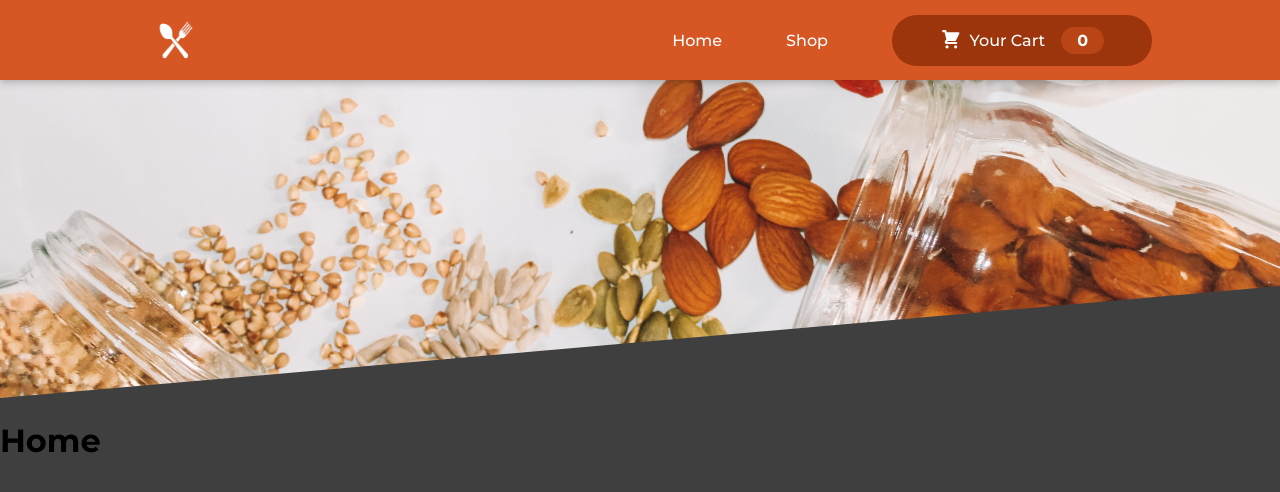
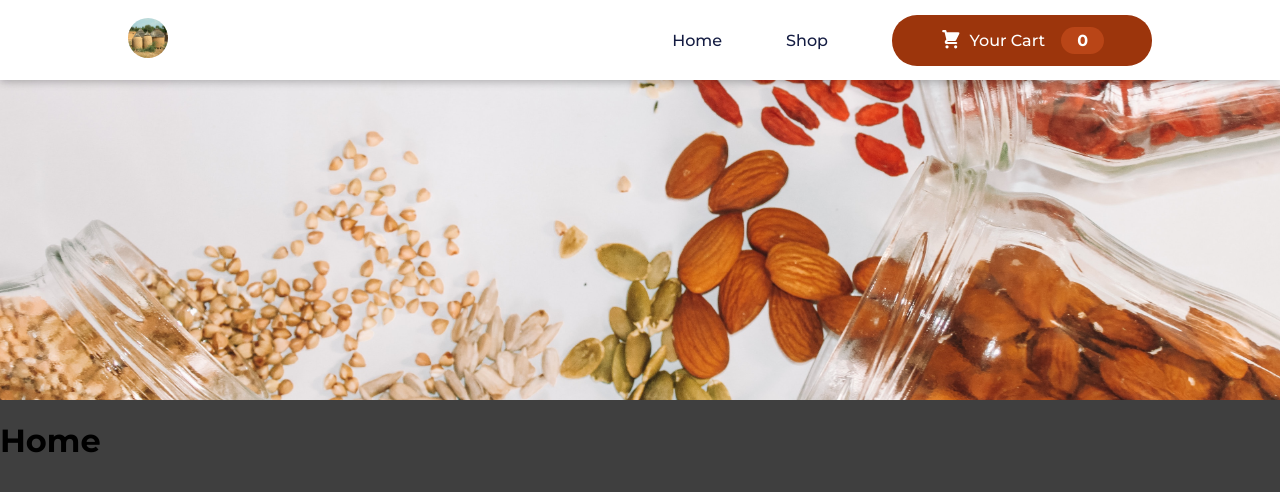
Before and after one commit to Amen-Musingarimi/dura-frontend, a React (Create React App) app: page / in a window 1280 px wide. Shown: the top 492 px of the page. Built offline with nearby package versions, Linux system fonts and the light colour scheme.

Commit message:
Fix nav links

```diff
--- a/src/components/Layout/Header.js
+++ b/src/components/Layout/Header.js
@@ -1,11 +1,11 @@
 import React, { Fragment, useState, useEffect } from 'react';
 import { useDispatch, useSelector } from 'react-redux';
-import { NavLink } from 'react-router-dom';
+import { Link, NavLink } from 'react-router-dom';
 import { FaBars, FaTimes } from 'react-icons/fa';
 import { toggleNav } from '../../redux/navBarSlice';
 import HeaderCartButton from './HeaderCartButton';
 import mealsImage from '../../assets/grain.jpg';
-import logo from '../../assets/logo.png';
+import logo from '../../assets/dura.jpg';
 import classes from './Header.module.css';
 
 const Header = (props) => {
@@ -48,7 +48,9 @@ const Header = (props) => {
   return (
     <Fragment>
       <header className={classes.header}>
-        <img src={logo} alt="logoImage" className={classes.logo} />
+        <Link to="/" exact={true}>
+          <img src={logo} alt="logoImage" className={classes.logo} />
+        </Link>
         <nav style={isMobile ? navStyle : {}} className={classes.nav}>
           <NavLink
             to="/"
--- a/src/components/Layout/Header.module.css
+++ b/src/components/Layout/Header.module.css
@@ -1,11 +1,13 @@
+@import url('https://fonts.googleapis.com/css2?family=Tangerine:wght@400;700&display=swap');
+
 .header {
   position: fixed;
   top: 0;
   left: 0;
   width: 100%;
   height: 5rem;
-  background-color: #d65624;
-  color: white;
+  background-color: #fff;
+  color: #141c42;
   display: flex;
   justify-content: space-between;
   align-items: center;
@@ -23,7 +25,7 @@
 }
 
 .header nav a {
-  color: #fff;
+  color: #141c42;
   font-weight: 500;
   font-size: 1rem;
   text-decoration: none;
@@ -41,8 +43,9 @@
 }
 
 .logo {
-  height: 6rem;
-  width: 6rem;
+  height: 2.5rem;
+  width: 2.5rem;
+  border-radius: 50%;
 }
 
 .closeMobileNav,
@@ -52,7 +55,7 @@
   background: transparent;
   border: none;
   outline: none;
-  color: #fff;
+  color: #141c42;
   font-size: 1.8rem;
   display: none;
 }
@@ -61,7 +64,6 @@
   width: 110%;
   height: 100%;
   object-fit: cover;
-  transform: rotateZ(-5deg) translateY(-4rem) translateX(-1rem);
 }
 
 @media only screen and (max-width: 1024px) {
@@ -84,7 +86,7 @@
   .header nav a {
     font-size: 1rem;
     font-weight: 600;
-    color: #d65624;
+    color: #141c42;
     text-transform: uppercase;
   }
 }
```
Also changed, not shown: src/assets/dura.jpg (added).
